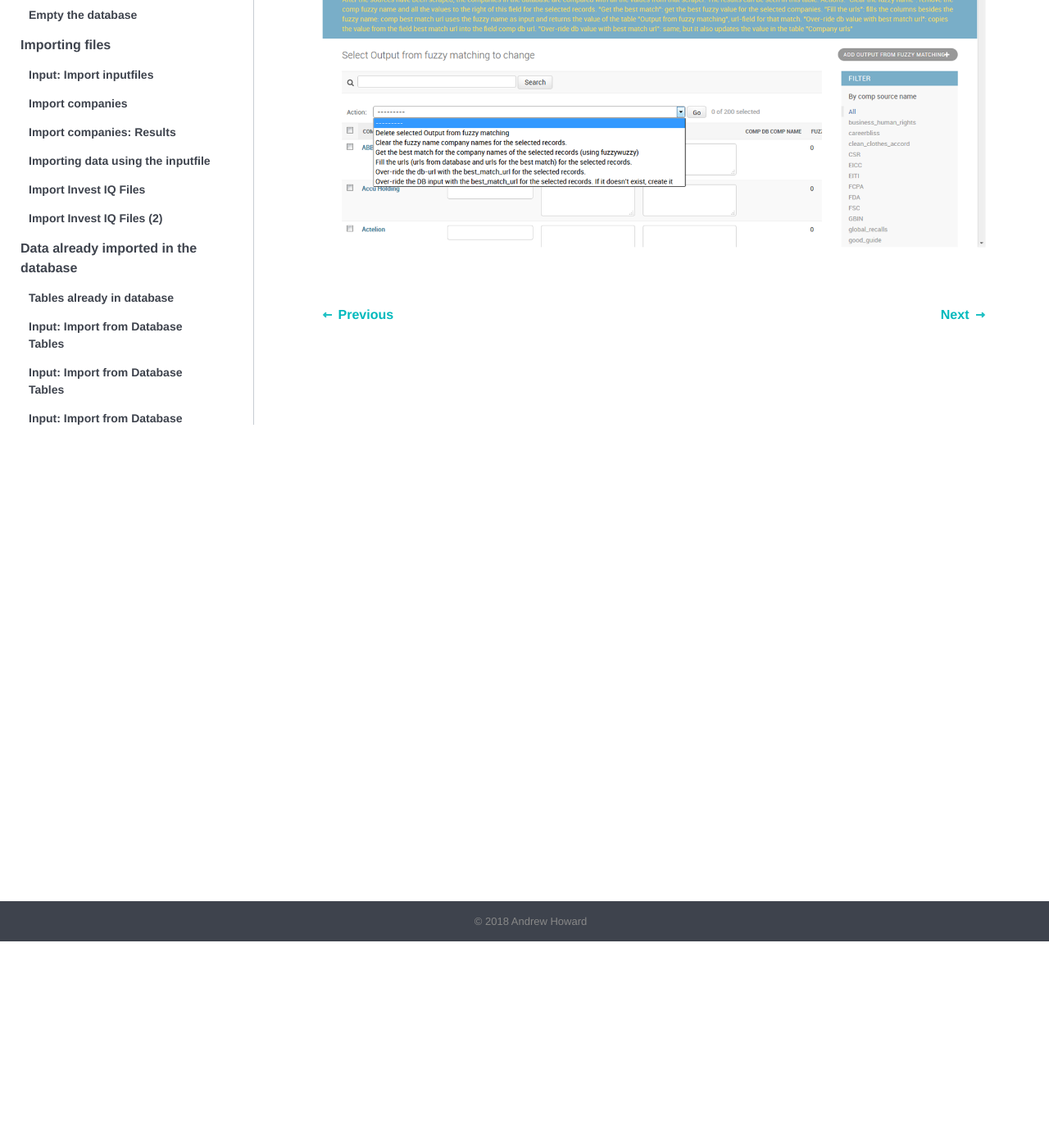
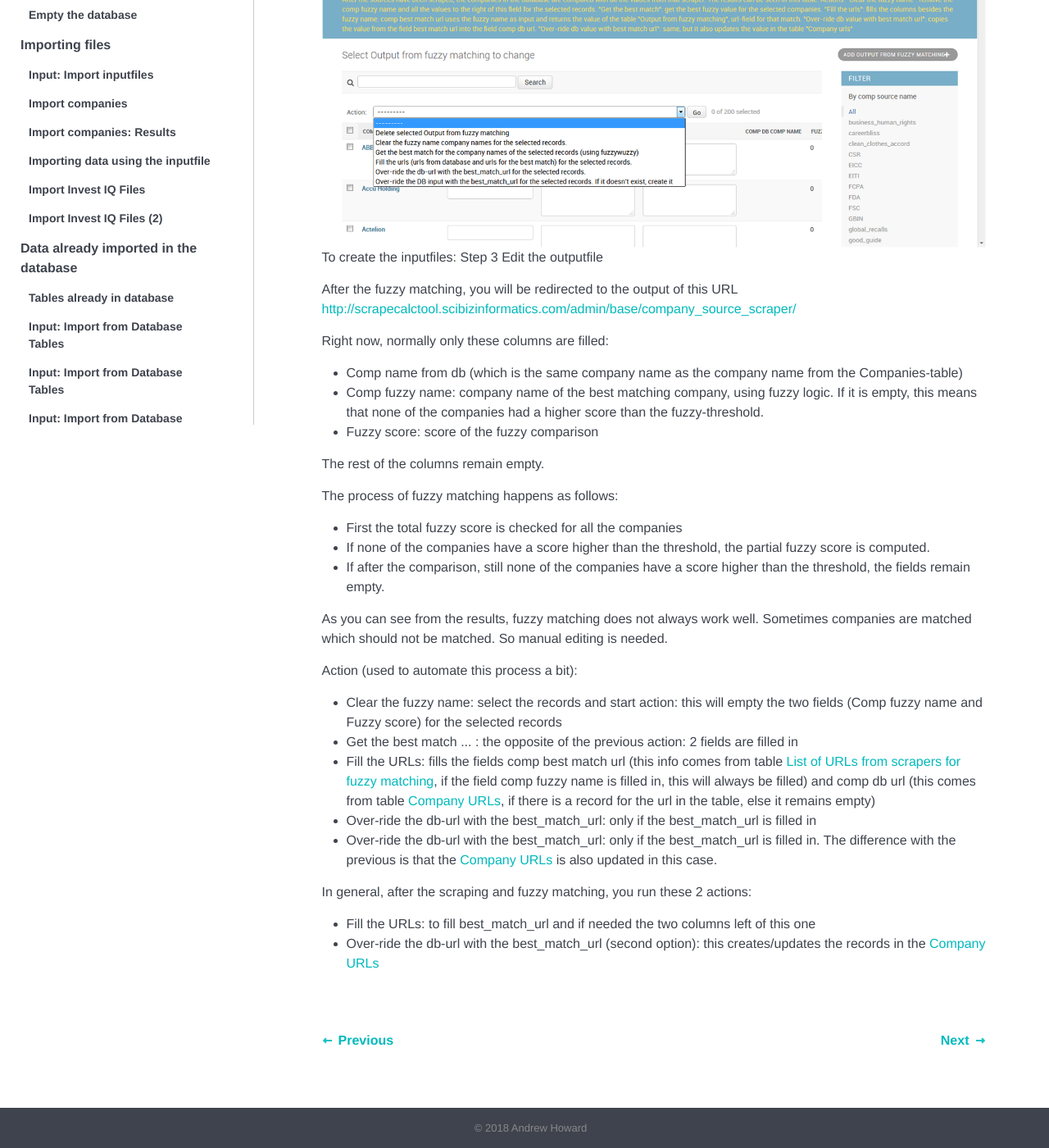
Before and after one commit to tkumpanenko/slides, a Jekyll site: the page built from _tutorials/024.html, in a window 1280 px wide and 1400 px high, scrolled down 252 px. Shown: the whole window at 82% size. Built offline with Jekyll 4.4.1, drawn with Linux system fonts in a browser that asks for light colours.

Commit message:
Update from Forestry.io - 024.html

```diff
--- a/_tutorials/024.html
+++ b/_tutorials/024.html
@@ -7,3 +7,45 @@ date: 2018-01-18 19:31:06 +0000
 <h4>Create input file: Edit outputfile</h4>
 
 <img src="{{site.url}}{{site.baseurl}}/images/024.png" alt="">
+
+<p>To create the inputfiles: Step 3 Edit the outputfile</p>
+<p>After the fuzzy matching, you will be redirected to the output of this URL <a href="http://scrapecalctool.scibizinformatics.com/admin/base/company_source_scraper/">http://scrapecalctool.scibizinformatics.com/admin/base/company_source_scraper/</a>
+</p>
+
+<p>Right now, normally only these columns are filled:
+	<ul>
+		<li>Comp name from db (which is the same company name as the company name from the Companies-table)</li>
+		<li>Comp fuzzy name: company name of the best matching company, using fuzzy logic. If it is empty, this means that none of the companies had a higher score than the fuzzy-threshold.</li>
+		<li>Fuzzy score: score of the fuzzy comparison</li>
+	</ul>
+</p>
+
+<p>The rest of the columns remain empty. </p>
+
+<p>The process of fuzzy matching happens as follows:
+	<ul>
+		<li>First the total fuzzy score is checked for all the companies</li>
+		<li>If none of the companies have a score higher than the threshold, the partial fuzzy score is computed.</li>
+		<li>If after the comparison, still none of the companies have a score higher than the threshold, the fields remain empty.</li>
+	</ul>
+</p>
+
+<p>As you can see from the results, fuzzy matching does not always work well. Sometimes companies are matched which should not be matched. So manual editing is needed.
+</p>
+
+<p>Action (used to automate this process a bit):
+	<ul>
+		<li>Clear the fuzzy name: select the records and start action: this will empty the two fields (Comp fuzzy name and Fuzzy score) for the selected records</li>
+		<li>Get the best match ... : the opposite of the previous action: 2 fields are filled in</li>
+		<li>Fill the URLs: fills the fields comp best match url (this info comes from table <a href="http://scrapecalctool.scibizinformatics.com/admin/base/company_source_output_companies/">List of URLs from scrapers for fuzzy matching</a>, if the field comp fuzzy name is filled in, this will always be filled) and comp db url (this comes from table <a href="http://scrapecalctool.scibizinformatics.com/admin/base/company_input/">Company URLs</a>, if there is a record for the url in the table, else it remains empty)</li>
+		<li>Over-ride the db-url with the best_match_url: only if the best_match_url is filled in</li>
+		<li>Over-ride the db-url with the best_match_url: only if the best_match_url is filled in. The difference with the previous is that the <a href="http://scrapecalctool.scibizinformatics.com/admin/base/company_input/">Company URLs</a> is also updated in this case. </li>
+	</ul>
+</p>
+
+<p>In general, after the scraping and fuzzy matching, you run these 2 actions:
+	<ul>
+		<li>Fill the URLs: to fill best_match_url and if needed the two columns left of this one</li>
+		<li>Over-ride the db-url with the best_match_url (second option): this creates/updates the records in the <a href="http://scrapecalctool.scibizinformatics.com/admin/base/company_input/">Company URLs</a></li>
+	</ul>
+</p>
```
